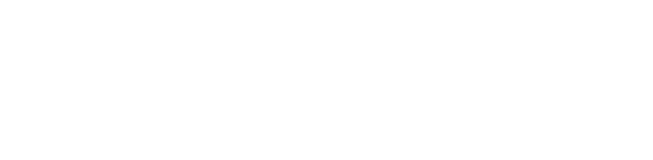
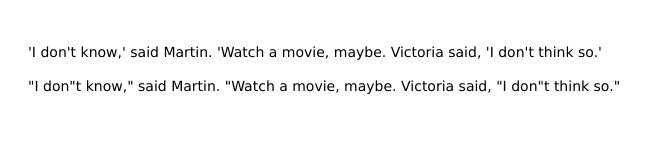
Before and after one commit to ldokov1978/js2_4, a plain HTML site: page index.html in a window 1280 px wide. Shown: the whole page, without its empty margins (0-653 px from the left). Drawn offline with Linux system fonts and the light colour scheme.

Commit message:
Замена одинарных ковычек двойными

```diff
--- a/index.html
+++ b/index.html
@@ -13,6 +13,10 @@
 
 <body>
 
+  <main class="main">
+    <div class="sourceText"></div>
+    <div class="targetText"></div>
+  </main>
 
 </body>
 
--- a/js/script.js
+++ b/js/script.js
@@ -1,5 +1,9 @@
 'use strict'
 window.onload = () => {
-
-
+  const text = "'I don't know,' said Martin. 'Watch a movie, maybe. Victoria said, 'I don't think so.'";
+  const sourceText = document.querySelector('.sourceText');
+  const tergetText = document.querySelector('.targetText');
+  const modifyText = text.replace(/'/gm, "\"");
+  sourceText.innerHTML = `<p>${text}</p>`;
+  tergetText.innerHTML = `<p>${modifyText}</p>`;
 };
```
